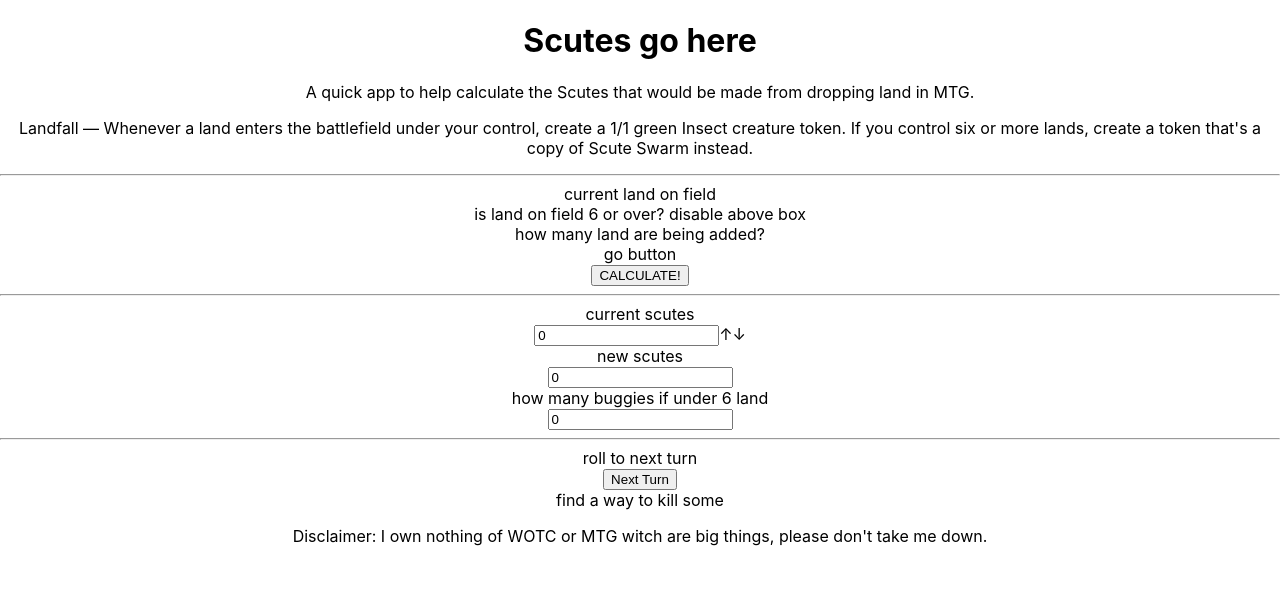
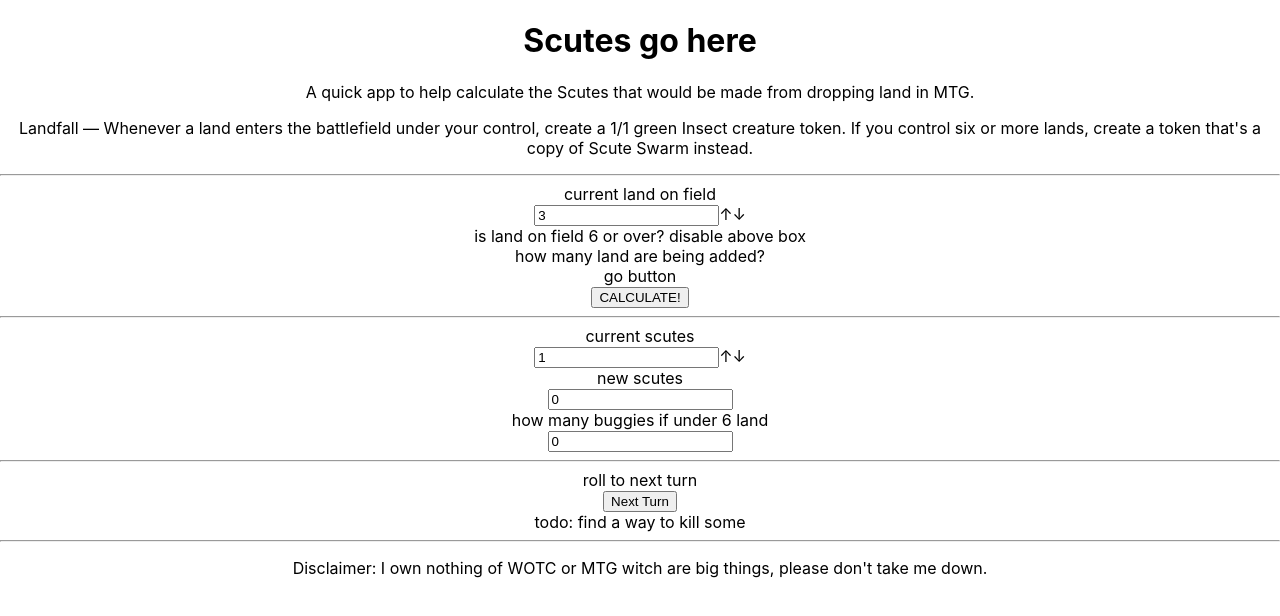
Before and after one commit to Schoony415/ScuteStorm, a React (Create React App) app: page / in a window 1280 px wide. Shown: the top 616 px of the page. Built offline with nearby package versions, Linux system fonts and the light colour scheme.

Commit message:
current land with land check

```diff
--- a/src/App.tsx
+++ b/src/App.tsx
@@ -4,23 +4,39 @@
 import './App.css';
 
 function App() {
-  const [initialScutes, setInitialScutes] = useState(0);
+  const [initialScutes, setInitialScutes] = useState(1);
   const [extraScutes, setExtraScutes] = useState(0);
   const [buggers, setBuggers] = useState(0)
 
-  let adjustInitialValue = (newValue:number)=>{
+  const [currentLands, setCurrentLands] = useState(3);
+
+  let adjustInitialScutes = (newValue:number)=>{
     // todo negative check
     setInitialScutes(newValue)
   }
 
   let calculateScutes = () => {
-    setExtraScutes(initialScutes)
+    if(currentLands >= 6){
+      setExtraScutes(initialScutes)
+    } else {
+      setBuggers(buggers+1)
+    }
   }
 
   let nextTurn = () => {
     setInitialScutes(initialScutes+extraScutes);
     setExtraScutes(0)
   }
+
+
+
+
+  let adjustCurrentLands = (newValue:number) => {
+    // todo negative check
+    setCurrentLands(newValue)
+  }
+
+
 
   return (
     <div className="App">
@@ -32,13 +48,14 @@
 
       <hr/>
       <div>current land on field</div>
+      <NumBox value={currentLands} onChange={adjustCurrentLands}/>
       <div>is land on field 6 or over? disable above box</div>
       <div>how many land are being added?</div>
       <div>go button</div>
       <input type='button' value='CALCULATE!' onClick={calculateScutes}/>
       <hr/>
       <div>current scutes</div>
-      <NumBox value={initialScutes} onChange={adjustInitialValue}/>
+      <NumBox value={initialScutes} onChange={adjustInitialScutes}/>
       <div>new scutes</div>
       <NumBox value={extraScutes} readonly/>
       <div>how many buggies if under 6 land</div>
@@ -47,11 +64,11 @@
       <hr/>
       <div>roll to next turn</div>
       <input type='button' value='Next Turn' onClick={nextTurn}/>
-      <div>find a way to kill some</div>
+      <div>todo: find a way to kill some</div>
 
 
 
-
+      <hr/>
       <p>Disclaimer: I own nothing of WOTC or MTG witch are big things, please don't take me down.</p>
     </div>
   );
```
